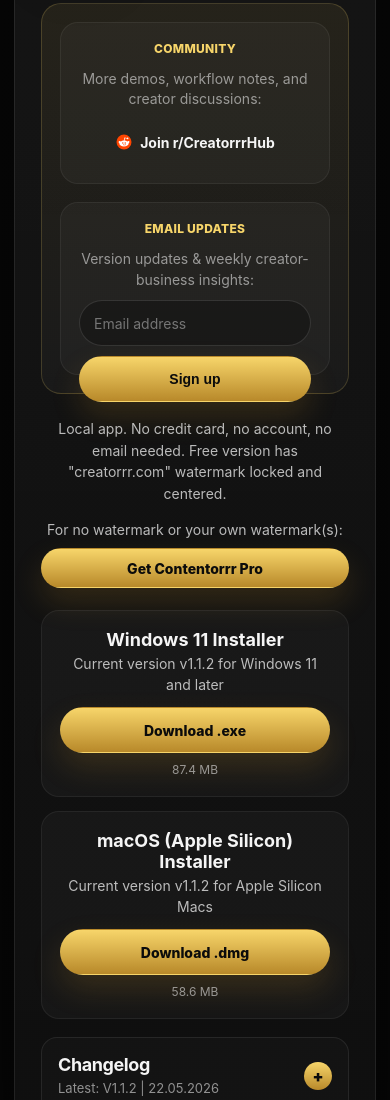
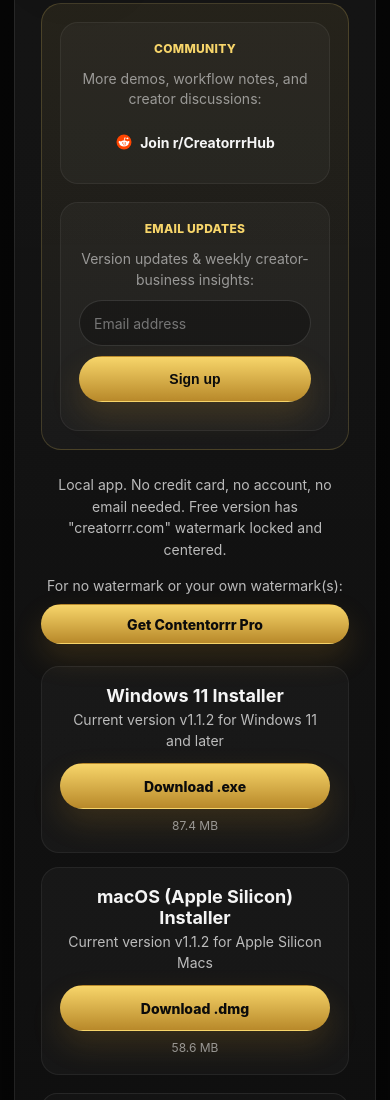
Before and after one commit to missblackreey-max/creatorrr.com, a plain HTML site: page public/index.html in a window 390 px wide. Shown: the part 3757-4857 px from the top of the page. Drawn offline with Linux system fonts and the light colour scheme.

Commit message:
mobilkelfenwegnoweoigwe

```diff
--- a/public/index.html
+++ b/public/index.html
@@ -1240,7 +1240,11 @@
     }
 
     .updates-form {
-      grid-template-rows: 18px auto 46px min-content;
+      grid-template-rows: 18px auto auto min-content;
+    }
+
+    .updates-form-row {
+      flex-direction: column;
     }
 
     .nav {
@@ -1273,6 +1277,7 @@
 
     .updates-form-row {
       flex-direction: column;
+      align-items: stretch;
     }
 
     .updates-form-row .btn,
```
